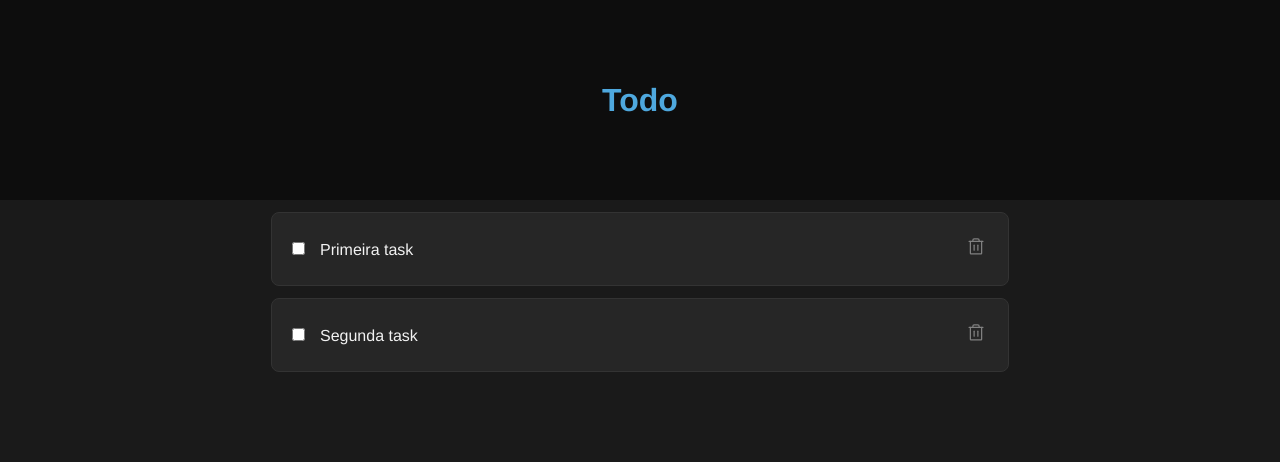
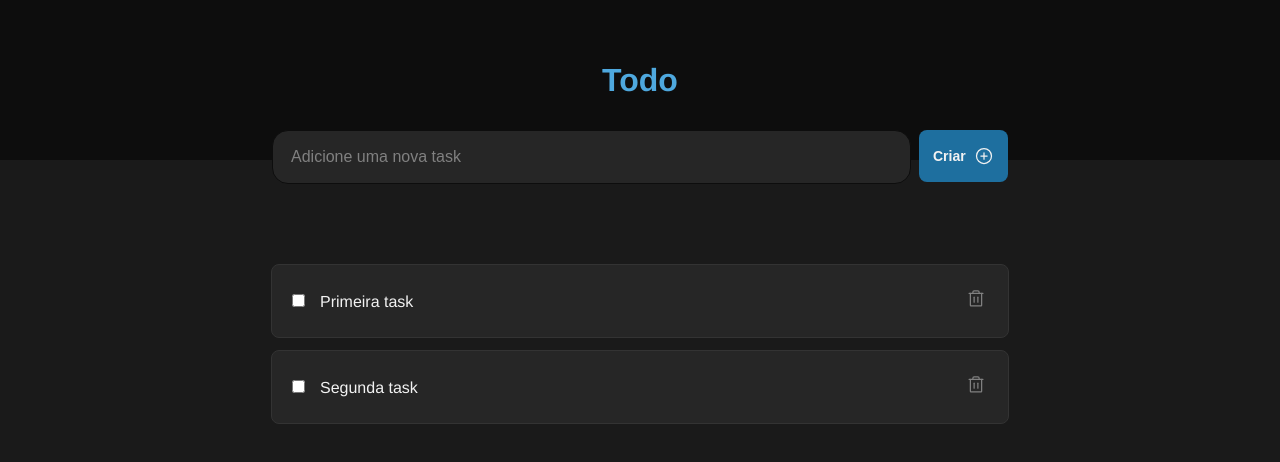
Before and after one commit to DouglasSantos-code/todo-challenge, a React (Vite) app: page / in a window 1280 px wide. Shown: the top 462 px of the page. Built offline with nearby package versions, Linux system fonts and the light colour scheme.

Commit message:
Add new tasks

```diff
--- a/src/App.style.ts
+++ b/src/App.style.ts
@@ -14,7 +14,7 @@ export const GlobalStyle = createGlobalStyle`
 export const Header = styled.header`
   background-color: #0d0d0d;
   color: #4ea8de;
-  height: 200px;
+  height: 160px;
   width: 100%;
   margin: auto;
   display: flex;
--- a/src/App.tsx
+++ b/src/App.tsx
@@ -1,26 +1,31 @@
-import { useState } from "react";
-import { Item } from "./types/item";
-import { ListItems } from "./components/ListItems";
+import { useState } from 'react';
+import { Item } from './types/item';
+import { ListItems } from './components/ListItems';
+import { AddTask } from './components/AddTask';
 
-import * as C from "./App.style";
-import { GlobalStyle } from "./App.style";
+import * as C from './App.style';
+import { GlobalStyle } from './App.style';
 
 const App = () => {
   const [list, setList] = useState<Item[]>([
-    { id: 1, name: "Primeira task", done: false },
-    { id: 2, name: "Segunda task", done: false },
+    { id: 1, name: 'Primeira task', done: false },
+    { id: 2, name: 'Segunda task', done: false }
   ]);
+
+  function handleAddNewTask(taskName: string) {
+    let newTask = [...list, { id: list.length + 1, name: taskName, done: false }];
+    setList(newTask);
+  }
 
   return (
     <>
       <GlobalStyle />
       <C.Header>Todo</C.Header>
 
-      {/* Add task */}
+      <AddTask onClick={handleAddNewTask} />
 
       {/* Tasks criadas e tasks concluidas */}
 
-      {/* Tasks */}
       {list.map((item, index) => (
         <ListItems key={index} item={item}></ListItems>
       ))}
--- /dev/null
+++ b/src/components/AddTask/index.tsx
@@ -0,0 +1,31 @@
+import * as C from './styles';
+import { PlusCircle } from 'phosphor-react';
+import { useState } from 'react';
+
+type Props = {
+  onClick: (taskName: string) => void;
+};
+
+export const AddTask = ({ onClick }: Props) => {
+  const [inputText, setInputText] = useState('');
+
+  function handleAddTask() {
+    onClick(inputText);
+    setInputText('');
+  }
+  return (
+    <C.Container>
+      <input
+        type="text"
+        name="addTask"
+        placeholder="Adicione uma nova task"
+        value={inputText}
+        onChange={(e) => setInputText(e.target.value)}
+      />
+      <C.AddTask onClick={handleAddTask}>
+        <span>Criar</span>
+        <PlusCircle size={20} />
+      </C.AddTask>
+    </C.Container>
+  );
+};
--- /dev/null
+++ b/src/components/AddTask/styles.ts
@@ -0,0 +1,45 @@
+import styled from 'styled-components';
+
+export const Container = styled.div`
+  width: 736px;
+  height: 54px;
+  margin: auto;
+  display: flex;
+  justify-content: space-between;
+  margin: -30px auto 80px auto;
+  gap: 8px;
+
+  input {
+    background: #262626;
+    border: 1px solid #0d0d0d;
+    border-radius: 16px;
+    width: 638px;
+    color: #fff;
+    font-size: 16px;
+
+    ::placeholder {
+      padding-left: 16px;
+      font-size: 16px;
+      color: #808080;
+    }
+  }
+`;
+
+export const AddTask = styled.button`
+  background-color: #1e6f9f;
+  color: #f2f2f2;
+  font-weight: bold;
+  border: none;
+  font-size: 14px;
+  width: 90px;
+  height: 52px;
+  border-radius: 8px;
+  display: flex;
+  align-items: center;
+  justify-content: center;
+  cursor: pointer;
+
+  span {
+    margin-right: 8px;
+  }
+`;
--- a/src/components/ListItems/index.tsx
+++ b/src/components/ListItems/index.tsx
@@ -8,12 +8,19 @@ type Props = {
 };
 
 export const ListItems = ({ item }: Props) => {
+  const [isChecked, setIsChecked] = useState(item.done);
+
   return (
     <C.Box>
-      <div>
-        <input type="checkbox" name="checkboxTask" />
+      <C.Input done={isChecked}>
+        <input
+          type="checkbox"
+          name="checkboxTask"
+          checked={isChecked}
+          onChange={(e) => setIsChecked(e.target.checked)}
+        />
         <label htmlFor="checkboxTask">{item.name}</label>
-      </div>
+      </C.Input>
       <C.Delete>
         <Trash size={20} />
       </C.Delete>
--- a/src/components/ListItems/styles.ts
+++ b/src/components/ListItems/styles.ts
@@ -1,4 +1,4 @@
-import styled from "styled-components";
+import styled from 'styled-components';
 
 export const Box = styled.div`
   background-color: #262626;
@@ -11,17 +11,30 @@ export const Box = styled.div`
   display: flex;
   align-items: center;
   justify-content: space-between;
+`;
 
-  div:first-child {
-    margin-left: 16px;
-    label {
-      margin-left: 12px;
-    }
+type ContainerProps = {
+  done: boolean;
+};
+export const Input = styled.div(
+  ({ done }: ContainerProps) => `
+
+  margin-left: 16px;
+  label {
+    margin-left: 12px;
+    color: ${done ? '#808080' : '#F2F2F2'};
+    text-decoration: ${done ? 'line-through' : 'initial'};
   }
-`;
+`
+);
 
 export const Delete = styled.div`
   color: #808080;
   cursor: pointer;
   margin-right: 22px;
+
+  :hover {
+    color: #f2f2f2;
+    transition: 0.2s;
+  }
 `;
```
Also changed, not shown: 1 other file (tests, documents, lock files or other folders).
